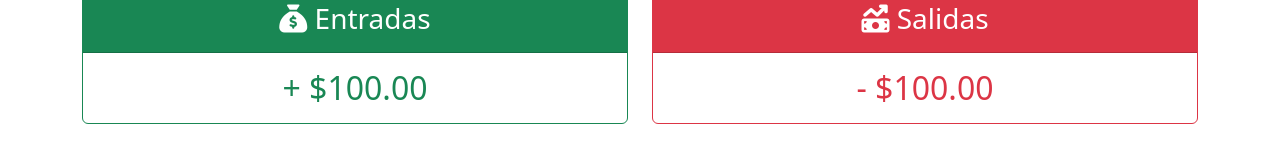
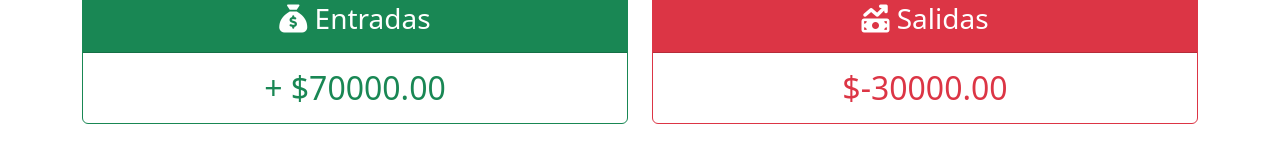
Before and after one commit to FavoMeister/MoneyTransactionVue, a Vue app: page / in a window 1280 px wide. Shown: the part 209-351 px from the top of the page. Built offline with nearby package versions, Linux system fonts and the light colour scheme; the HTML template or start-up script is replaced by a standard one.

Commit message:
Resume component and computed element, vue toastification install and configuration

```diff
--- a/package.json
+++ b/package.json
@@ -15,7 +15,8 @@
   "dependencies": {
     "@fortawesome/fontawesome-free": "^6.7.2",
     "bootstrap": "^5.3.6",
-    "vue": "^3.5.13"
+    "vue": "^3.5.13",
+    "vue-toastification": "^2.0.0-rc.5"
   },
   "devDependencies": {
     "@tsconfig/node22": "^22.0.1",
--- a/src/components/ResumenApp.vue
+++ b/src/components/ResumenApp.vue
@@ -1,3 +1,12 @@
+<script setup lang="ts">
+type PropTypes={
+  ingresos: number;
+  gastos: number;
+}
+
+defineProps<PropTypes>();
+
+</script>
 <template>
     <div class="row row-cols-1 row-cols-md-2 g-4 mt-3">
       <div class="col">
@@ -8,7 +17,7 @@
             </h3>
           </div>
           <div class="card-body">
-            <p class="card-text h2 text-center text-success">+ $100.00</p>
+            <p class="card-text h2 text-center text-success">+ ${{ ingresos.toFixed(2) }}</p>
           </div>
         </div>
       </div>
@@ -19,7 +28,7 @@
             </h3>
           </div>
           <div class="card-body">
-            <p class="card-text h2 text-center text-danger">- $100.00</p>
+            <p class="card-text h2 text-center text-danger"> ${{ gastos.toFixed(2) }}</p>
           </div>
         </div>
       </div>
--- a/src/components/TransaccionesDiner.vue
+++ b/src/components/TransaccionesDiner.vue
@@ -49,6 +49,22 @@ const totalTransactions = computed(() => {
   return transacciones.value.length;
 });
 
+const ingresos = computed(()=>{
+  return transacciones.value
+        .filter((transaccion) => transaccion.costo > 0)
+        .reduce((acc,transaccion)=>{
+          return acc +transaccion.costo
+        },0)
+})
+
+const gastos = computed(()=>{
+  return transacciones.value
+        .filter((transaccion) => transaccion.costo < 0)
+        .reduce((acc,transaccion)=>{
+          return acc +transaccion.costo
+        },0)
+})
+
 </script>
 
 <template>
@@ -67,7 +83,7 @@ const totalTransactions = computed(() => {
     <div class="border-bottom border-primary">
     </div>
     <!--Resumen-->
-    <ResumenApp/>
+    <ResumenApp :ingresos="ingresos" :gastos="gastos"/>
     <!--/Resumen-->
     <!--HistorialTransacciones-->
     <HistorialTransaccionesApp :transacciones="transacciones"/>
--- a/src/main.ts
+++ b/src/main.ts
@@ -1,8 +1,12 @@
 import 'bootstrap/dist/css/bootstrap.min.css'
 import 'bootstrap';
-import "@fortawesome/fontawesome-free/css/all.min.css"
+import "@fortawesome/fontawesome-free/css/all.min.css";
+import Toast from 'vue-toastification';
+import 'vue-toastification/dist/index.css'
 
 import { createApp } from 'vue'
 import App from './App.vue'
 
-createApp(App).mount('#app')
+createApp(App)
+.use(Toast)
+.mount('#app')
```
Also changed, not shown: 1 other file (tests, documents, lock files or other folders).
